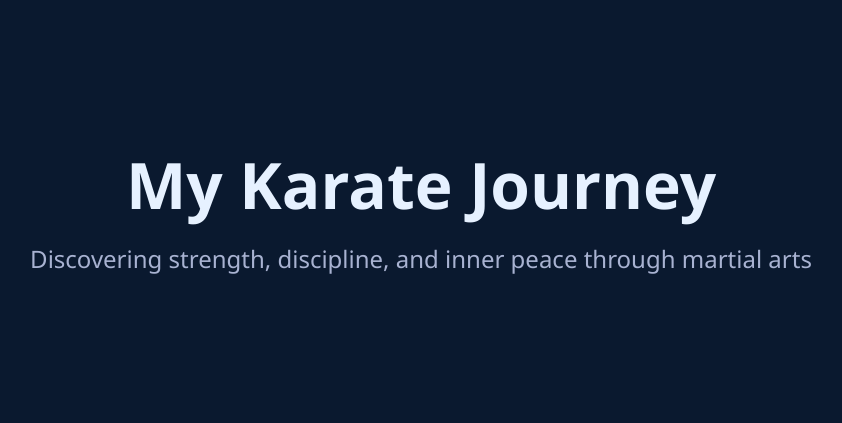
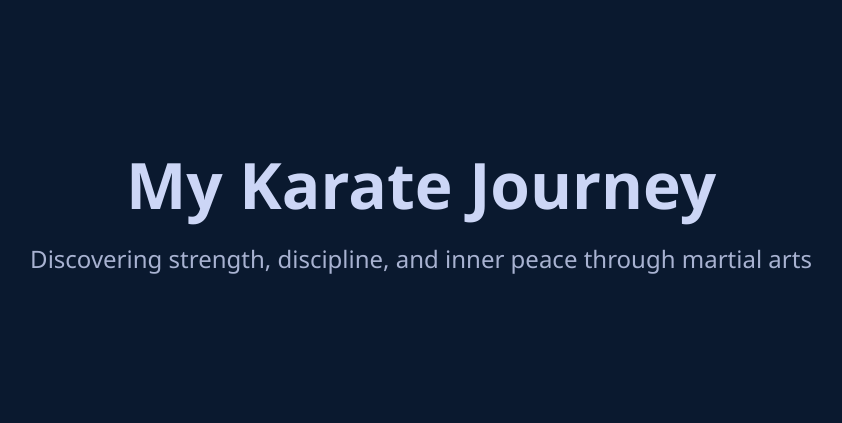
Before and after one commit to Selimo100/Portfolio, a PHP site: page /karate.html in a window 1280 px wide. Shown: the part 79-502 px from the top of the page, without its empty margins (219-1061 px from the left). Run offline with PHP 8.4, Linux system fonts and the light colour scheme.

Commit message:
change: hero color

```diff
--- a/assets/css/components/karate.css
+++ b/assets/css/components/karate.css
@@ -1,7 +1,6 @@
-/* Karate Hero Section */
 .karate-hero {
     min-height: 60vh;
-    padding-top: 120px; /* Increased padding to account for navbar */
+    padding-top: 120px;
     display: flex;
     align-items: center;
     text-align: center;
@@ -9,7 +8,7 @@
   }
 
   .karate-hero h1 {
-    color: var(--white);
+    color: var(--lightest-slate);
     margin-bottom: 1rem;
     font-size: 4rem;
     font-weight: bold;
@@ -20,7 +19,6 @@
     font-size: 1.5rem;
   }
 
-  /* Journey Section */
   .journey-content h2 {
     color: var(--lightest-slate);
     margin-bottom: 2rem;
@@ -63,7 +61,6 @@
     transform: scale(1.02);
   }
 
-  /* Philosophy Section */
   .philosophy-card {
     padding: 2rem;
     border-radius: 10px;
@@ -98,7 +95,6 @@
     color: var(--slate);
   }
 
-  /* Training Section */
   .training-schedule {
     background-color: var(--light-navy);
     padding: 2rem;
@@ -149,7 +145,6 @@
     text-align: right;
   }
 
-  /* Responsive Adjustments */
   @media (max-width: 768px) {
     .karate-hero {
       height: 40vh;
@@ -167,7 +162,6 @@
     }
   }
 
-  /* Add reveal animations classes */
   .reveal-fade {
     opacity: 0;
     transition: opacity 0.6s ease-in;
@@ -191,13 +185,11 @@
     transition: all 0.6s ease-out;
   }
 
-  /* Active classes for animations */
   .active {
     opacity: 1;
     transform: translate(0, 0);
   }
 
-  /* Add parallax effect to hero section */
   .karate-hero::before {
     content: '';
     position: absolute;
```
